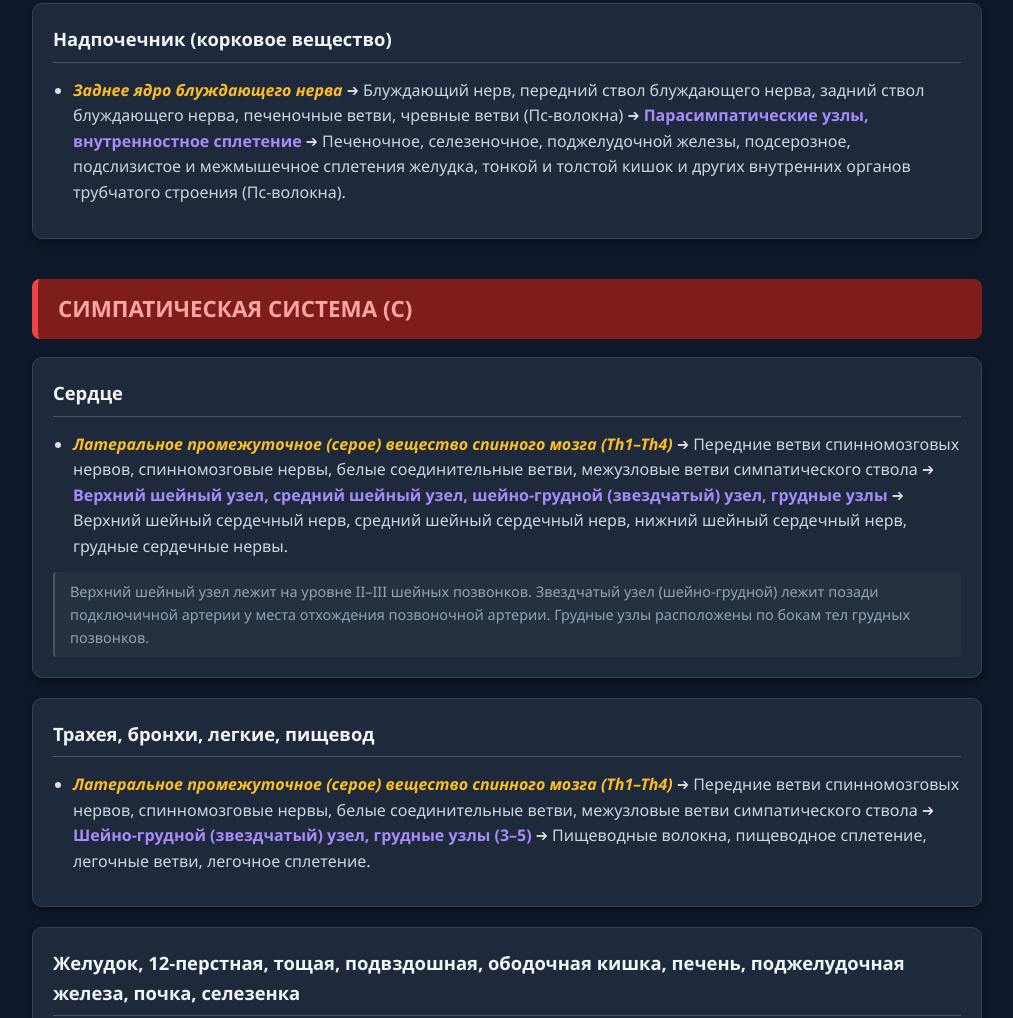
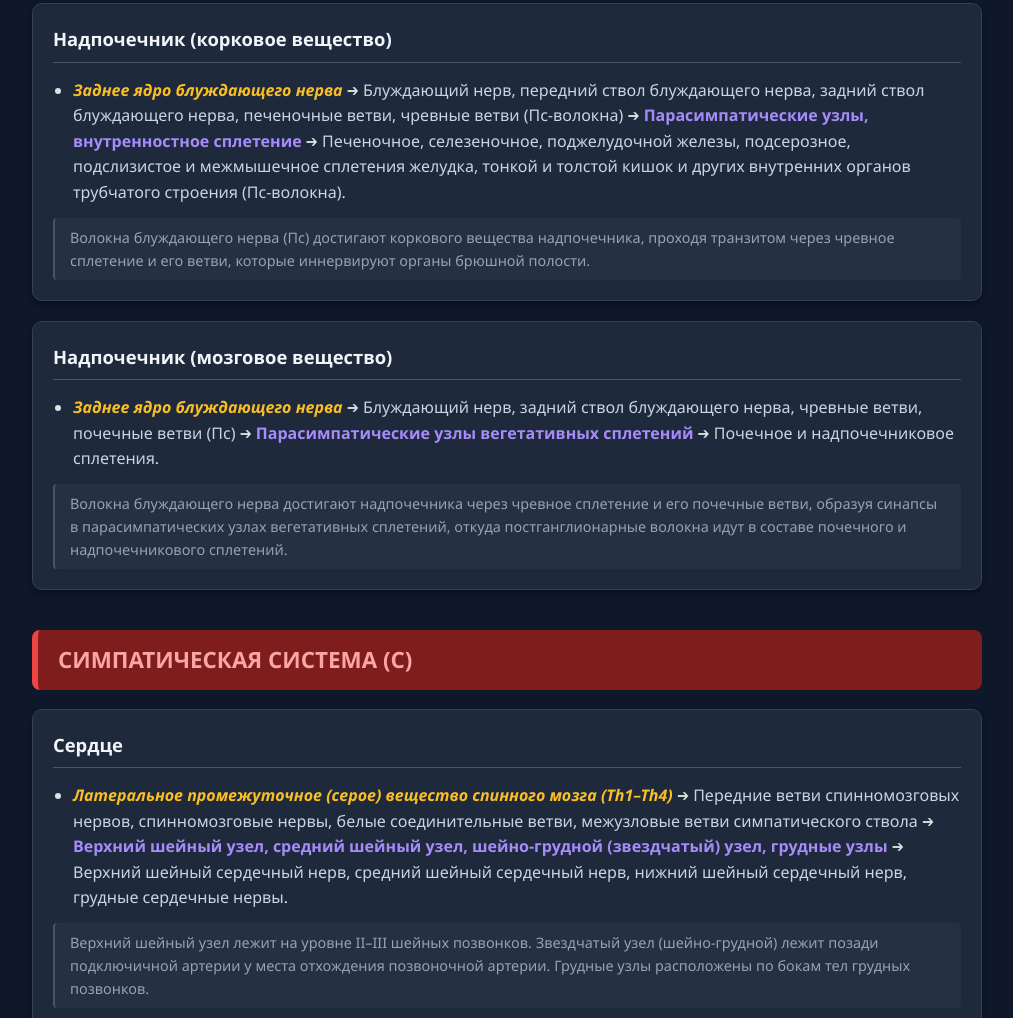
Before and after one commit to yyr1zu-prog/my-page, a plain HTML site: page index.html in a window 1280 px wide. Shown: the part 1414-2432 px from the top of the page, without its empty margins (133-1146 px from the left). Drawn offline with Linux system fonts and the light colour scheme.

Commit message:
Update index.html

```diff
--- a/index.html
+++ b/index.html
@@ -276,7 +276,6 @@
                     <li><a onclick="showSection('body-section')">Открыть конспект (Тело)</a></li>
                 </ul>
             </li>
-            <!-- НОВЫЙ РАЗДЕЛ -->
             <li>
                 <button class="menu-main-btn" onclick="toggleSubMenu(this)">Кровеносные сосуды</button>
                 <ul class="sub-menu">
@@ -380,8 +379,6 @@
             </div>
         </div>
 
-        <!-- ... (верхняя часть кода без изменений) ... -->
-
         <!-- ================= РАЗДЕЛ 2: ГРУДЬ, БРЮШНАЯ ПОЛОСТЬ, МОЧЕПОЛОВАЯ ================= -->
         <div id="body-section" class="section-content active">
             <h1>Грудь, Брюшная полость и Мочеполовая система</h1>
@@ -421,12 +418,22 @@
                 <div class="extra-info">Тазовые парасимпатические узлы располагаются в клетчатке вокруг тазовых органов (нижнее подчревное сплетение).</div>
             </div>
 
-            <!-- ИСПРАВЛЕННЫЙ БЛОК ПАРАСИМПАТИКИ ДЛЯ НАДПОЧЕЧНИКА -->
+            <!-- ПАРАСИМПАТИКА: КОРКОВОЕ ВЕЩЕСТВО -->
             <div class="organ-block">
                 <div class="organ-title">Надпочечник (корковое вещество)</div>
                 <ul>
                     <li><span class="cns">Заднее ядро блуждающего нерва</span> ➔ <span class="path">Блуждающий нерв, передний ствол блуждающего нерва, задний ствол блуждающего нерва, печеночные ветви, чревные ветви (Пс-волокна)</span> ➔ <span class="node">Парасимпатические узлы, внутренностное сплетение</span> ➔ <span class="path">Печеночное, селезеночное, поджелудочной железы, подсерозное, подслизистое и межмышечное сплетения желудка, тонкой и толстой кишок и других внутренних органов трубчатого строения (Пс-волокна)</span>.</li>
                 </ul>
+                <div class="extra-info">Волокна блуждающего нерва (Пс) достигают коркового вещества надпочечника, проходя транзитом через чревное сплетение и его ветви, которые иннервируют органы брюшной полости.</div>
+            </div>
+
+            <!-- ПАРАСИМПАТИКА: МОЗГОВОЕ ВЕЩЕСТВО -->
+            <div class="organ-block">
+                <div class="organ-title">Надпочечник (мозговое вещество)</div>
+                <ul>
+                    <li><span class="cns">Заднее ядро блуждающего нерва</span> ➔ <span class="path">Блуждающий нерв, задний ствол блуждающего нерва, чревные ветви, почечные ветви (Пс)</span> ➔ <span class="node">Парасимпатические узлы вегетативных сплетений</span> ➔ <span class="path">Почечное и надпочечниковое сплетения</span>.</li>
+                </ul>
+                <div class="extra-info">Волокна блуждающего нерва достигают надпочечника через чревное сплетение и его почечные ветви, образуя синапсы в парасимпатических узлах вегетативных сплетений, откуда постганглионарные волокна идут в составе почечного и надпочечникового сплетений.</div>
             </div>
 
             <!-- СИМПАТИЧЕСКАЯ СИСТЕМА -->
@@ -470,7 +477,7 @@
                 <div class="extra-info">Крестцовые узлы симпатического ствола (3–4 узла) лежат на тазовой поверхности крестца, медиально от тазовых отверстий. Внизу правый и левый стволы сходятся в непарный крестцовый узел ( ganglion impar ) на передней поверхности копчика.</div>
             </div>
 
-            <!-- ИСПРАВЛЕННЫЙ БЛОК СИМПАТИКИ ДЛЯ НАДПОЧЕЧНИКА -->
+            <!-- СИМПАТИКА: МОЗГОВОЕ ВЕЩЕСТВО -->
             <div class="organ-block">
                 <div class="organ-title">Надпочечник (мозговое вещество)</div>
                 <ul>
@@ -480,12 +487,10 @@
             </div>
         </div>
 
-<!-- ... (нижняя часть кода без изменений) ... -->
         <!-- ================= РАЗДЕЛ 3: КРОВЕНОСНЫЕ СОСУДЫ ================= -->
         <div id="vessels-section" class="section-content">
             <h1>Вегетативная иннервация: Кровеносные сосуды</h1>
 
-            <!-- В таблице есть только симпатическая иннервация для сосудов -->
             <h2 class="symp-header">СИМПАТИЧЕСКАЯ СИСТЕМА (С)</h2>
 
             <div class="organ-block">
```
